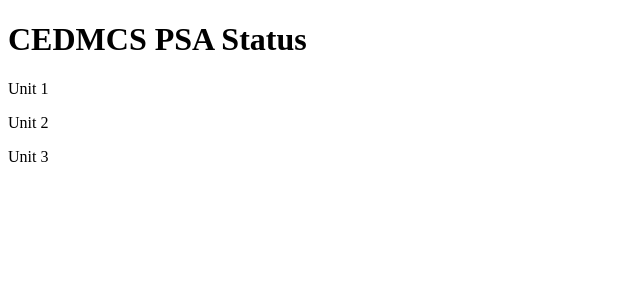
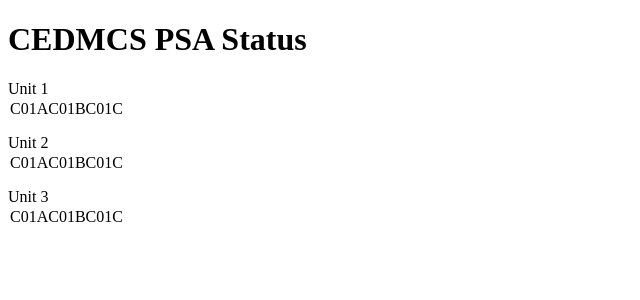
Before and after one commit to zibmcnib/psaTracker, a React app: page / in a window 1280 px wide. Shown: the top 300 px of the page, without its empty margins (0-640 px from the left). Built offline with nearby package versions, Linux system fonts and the light colour scheme; no server answers; the HTML template or start-up script is replaced by a standard one.

Commit message:
add html tweaks for integrating with style

```diff
--- a/react-client/src/components/Cabinet.jsx
+++ b/react-client/src/components/Cabinet.jsx
@@ -27,13 +27,15 @@ const Cabinet = props => {
       break;
   }
   return (
-    <div className="cabinet">
-      <table>
-        <tbody>
-          <CabinetRow row={props.cabinet.top} order={top} />
-          <CabinetRow row={props.cabinet.bot} order={bot}/>
-        </tbody>
-      </table>
+    <div>
+      <div className={props.cabinet.label}>
+        <table>
+          <tbody>
+            <CabinetRow row={props.cabinet.top} order={top} />
+            <CabinetRow row={props.cabinet.bot} order={bot} />
+          </tbody>
+        </table>
+      </div>
     </div>
   );
 };
--- a/react-client/src/components/CabinetRow.jsx
+++ b/react-client/src/components/CabinetRow.jsx
@@ -2,11 +2,9 @@ import React from "react";
 import PSA from "./PSA.jsx";
 
 const CabinetRow = props => {
-  console.log(props);
   return (
     <tr>
       {props.order.map(sg => {
-        console.log(props.row[sg]);
         return (
           <td key={sg.id}>
             <PSA psa={props.row[sg]} sg={sg} />
--- a/react-client/src/components/PSA.jsx
+++ b/react-client/src/components/PSA.jsx
@@ -8,21 +8,20 @@ import React from "react";
 // SG 1
 // {fieldData: {…}, locationData: {…}}
 const PSA = props => {
-  console.log(props, " propzies!");
   return (
     <div>
       {props.psa.fieldData !== undefined && (
         <div className="PSA" id={props.psa.locationData.location}>
-          <div className="subgroup">SG{props.sg}</div>
-          <div className="group">{props.psa.locationData.group}</div>
-          <div className="serial">{props.psa.fieldData.serial}</div>
+          <div className="text subgroup">SG{props.sg}</div>
+          <div className="text group">{props.psa.locationData.group}</div>
+          <div className="text serial">{props.psa.fieldData.serial}</div>
         </div>
       )}
       {props.psa.fieldData === undefined && (
         <div className="PSA">
-          <div className="subgroup" />
-          <div className="group" />
-          <div className="serial" />
+          <div className="text subgroup"> </div>
+          <div className="text group"> </div>
+          <div className="text serial"> </div>
         </div>
       )}
     </div>
@@ -30,3 +29,5 @@ const PSA = props => {
 };
 
 export default PSA;
+
+// failed, originalReplacement, originalRefurbishment, replacementRefurbishment, terroristWatch, finalReplacement
--- a/react-client/src/components/Site.jsx
+++ b/react-client/src/components/Site.jsx
@@ -2,10 +2,8 @@ import React from "react";
 import System from "./System.jsx";
 
 // System.propTypes = {
-//   cabinets: React.propTypes.array.isRequired
+//   props.units[0]: React.propTypes.array.isRequired
 // };
-//        U1
-// (3)[{…}, {…}, {…}]
 
 const Site = props => {
   return (
--- a/react-client/src/components/System.jsx
+++ b/react-client/src/components/System.jsx
@@ -10,7 +10,13 @@ import Cabinet from "./Cabinet.jsx";
 const System = props => {
   return (
     <div className="system">
-      <table>
+      <div className="center">
+        <table className="outerTable">
+          <div className="titles">
+            <span>C01A</span>
+            <span>C01B</span>
+            <span>C01C</span>
+          </div>
           <tbody>
             <tr>
               {props.cabinets.map(cabinet => (
@@ -22,6 +28,7 @@ const System = props => {
           </tbody>
         </table>
       </div>
+    </div>
   );
 };
 
--- a/react-client/src/index.jsx
+++ b/react-client/src/index.jsx
@@ -1,13 +1,12 @@
+// import PSA from "./components/PSA.jsx";
+// import CabinetRow from "./components/CabinetRow.jsx";
+// import Cabinet from "./components/Cabinet.jsx";
+// import System from "./components/System.jsx";
+// import testData from "./testData/testData.js";
 import React from "react";
 import ReactDOM from "react-dom";
 import buildSite from "../../js-client/models/buildSystem";
-
-import PSA from "./components/PSA.jsx";
-import CabinetRow from "./components/CabinetRow.jsx";
-import Cabinet from "./components/Cabinet.jsx";
-import System from "./components/System.jsx";
 import Site from "./components/Site.jsx";
-import testData from "./testData/testData.js";
 
 class App extends React.Component {
   constructor(props) {
@@ -24,6 +23,24 @@ class App extends React.Component {
         isLoading: false
       });
     });
+  }
+
+  render() {
+    return (
+      <div>
+        {this.state.isLoading && <div>Loading.</div>}
+        {!this.state.isLoading && (
+          <div className="system">
+            <h1>CEDMCS PSA Status</h1>
+            <Site units={this.state.site} />
+          </div>
+        )}
+      </div>
+    );
+  }
+}
+
+ReactDOM.render(<App />, document.getElementById("app"));
 
 // this.setState({
 //   testOrder: testData.testOrder,
@@ -34,23 +51,6 @@ class App extends React.Component {
 //   testPSA: testData.testPSA,
 //   isLoading: false
 // });
-  }
-
-  render() {
-    console.log(this.state.site);
-    return (
-      <div>
-        {this.state.isLoading && <div>Loading.</div>}
-        {!this.state.isLoading && (
-          <div>
-            <h1>CEDMCS PSA Status</h1>
-            <Site units={this.state.site} />
-          </div>
-        )}
-      </div>
-    );
-  }
-
 ///////////////test cabinet//////////////////////////////////////
 // return (
 //       <div>
@@ -110,6 +110,3 @@ class App extends React.Component {
 //     )}
 //   </div>
 // );
-}
-
-ReactDOM.render(<App />, document.getElementById("app"));
```
Lines whose indentation alone changed are shown as unchanged.
